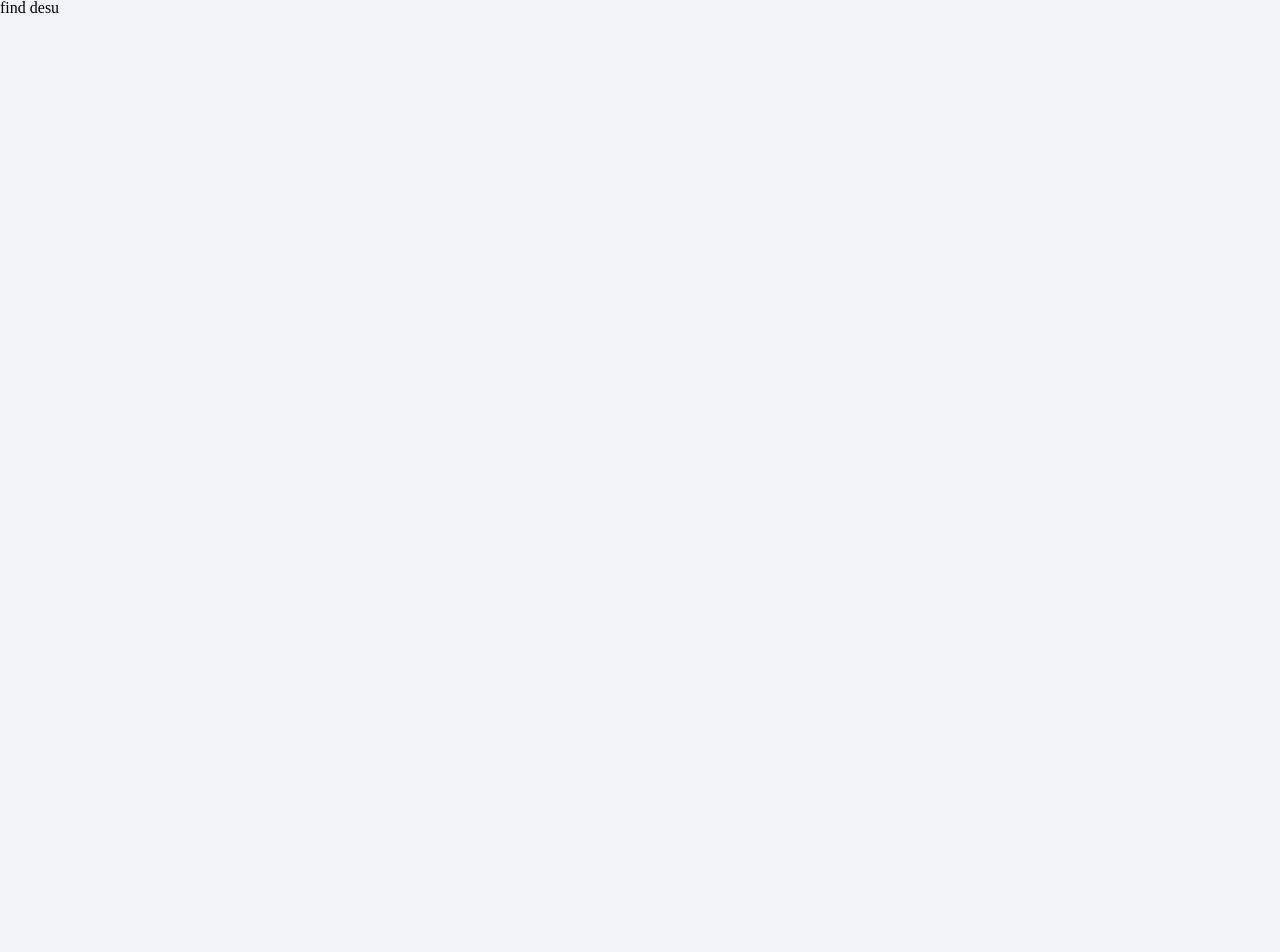
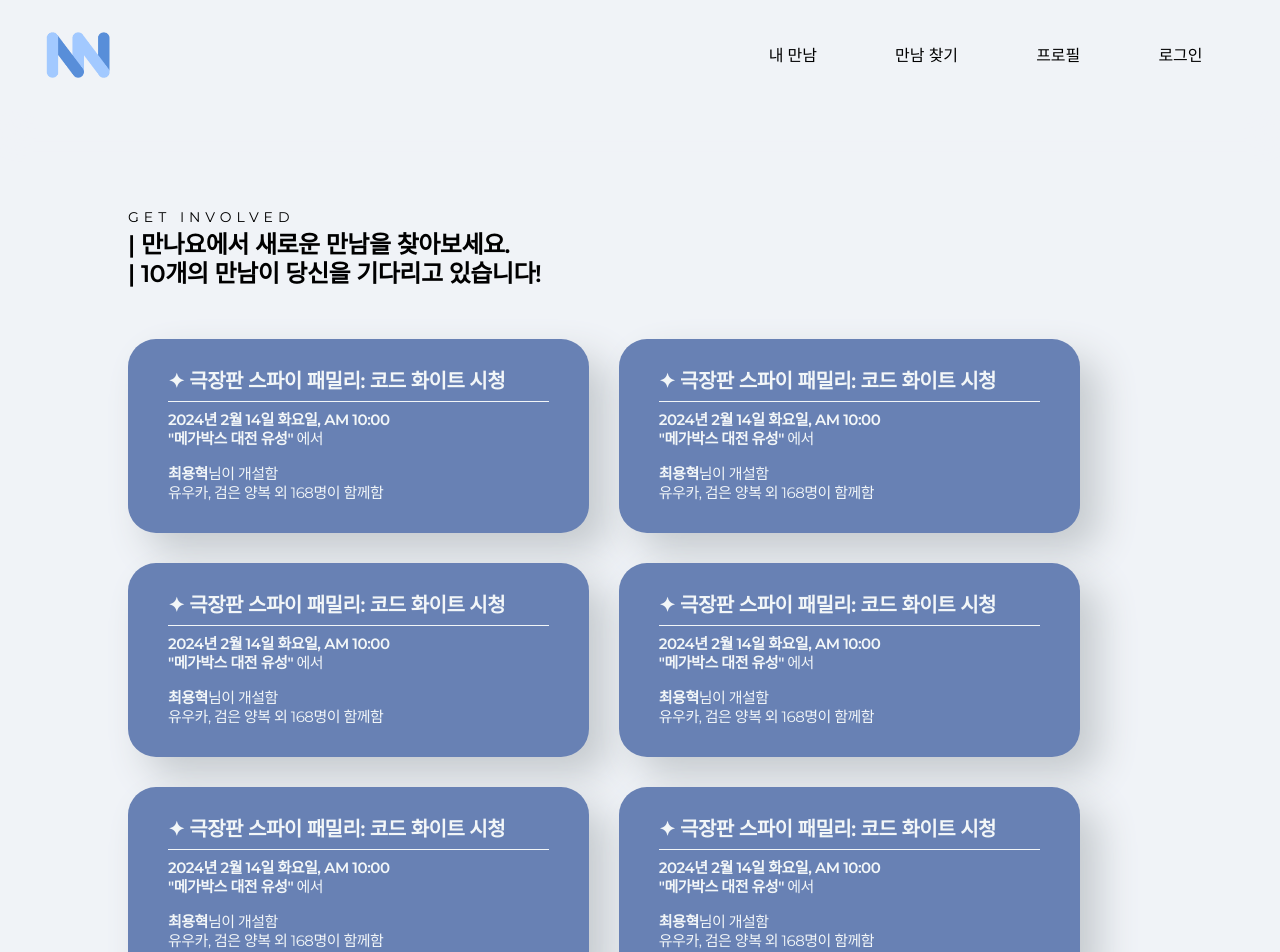
Before and after one commit to oRE-o/Mannayo-KAIST, a React (Create React App) app in the folder client/: page /find in a window 1280 px wide. Shown: the top 952 px of the page. Before the commit the page ends 800 px from the top, so only its background shows below. Built offline with nearby package versions, Linux system fonts and the light colour scheme; a web font is replaced by a local one.

Commit message:
Add: Notfound page

```diff
--- a/client/src/components/Footer.js
+++ b/client/src/components/Footer.js
@@ -4,8 +4,10 @@ import "./css/Footer.css"
 const Footer = () => {
     return (
         <footer>
+            <div className="space-50px"></div>
             <div className="footer-text">SPARCS Newbie Project Demo - Mannayo</div>
             <div className="footer-text">Powered with チョテン by oreo@sparcs.org</div>
+            <div className="space-50px"></div>
         </footer>
     );
 }
--- a/client/src/components/Header.js
+++ b/client/src/components/Header.js
@@ -6,10 +6,9 @@ import logo from "./logo300.png";
 
 const Header = () => {
     const navigate = useNavigate();
-
     return (
         <header>
-            <img src={logo} alt="logo" className="logo"></img>
+            <img src={logo} alt="logo" className="logo"  onClick={ () => navigate("/") }></img>
             <ul className="navbar">
                 <li className="nav-item" onClick={ () => navigate("/dashboard") }>내 만남</li>
                 <li className="nav-item" onClick={ () => navigate("/find") }>만남 찾기</li>
--- /dev/null
+++ b/client/src/components/Notfound.js
@@ -0,0 +1,10 @@
+import React from "react";
+import bocchi from "./bocchi.mp4";
+const NotFoundVideo = () => {
+    return (
+        <video src={bocchi} autoPlay muted loop> </video>
+
+    );
+}
+
+export default NotFoundVideo;
--- a/client/src/pages/Dashboard.js
+++ b/client/src/pages/Dashboard.js
@@ -24,9 +24,7 @@ const Dashboard = () => {
                     <MeetingCard/>
                 </div>
             </div>
-            <div className="space-50px"></div>
             <Footer/>
-            <div className="space-50px"></div>
         </>
     );
 }
--- a/client/src/pages/Find.js
+++ b/client/src/pages/Find.js
@@ -1,7 +1,30 @@
+import Footer from "../components/Footer";
+import Header from "../components/Header";
+import MeetingCard from "../components/MeetingCard";
+
 const FindPage = () => {
     return (
         <>
-            <h2>find desu</h2>
+            <Header/>
+            <div className="main-content-wrapper">
+                <div className='space-100px'></div>
+                <div className="small-title">GET INVOLVED</div>
+                <div className="greetings">| 만나요에서 새로운 만남을 찾아보세요.</div>
+                <div className="greetings">| 10개의 만남이 당신을 기다리고 있습니다!</div>
+
+                <div className='space-50px'></div>
+
+                <div className="list-wrapper">
+                    <MeetingCard/>
+                    <MeetingCard/>
+                    <MeetingCard/>
+                    <MeetingCard/>
+                    <MeetingCard/>
+                    <MeetingCard/>
+                    <MeetingCard/>
+                </div>
+            </div>
+            <Footer/>
         </>
     );
 }
--- a/client/src/pages/home.js
+++ b/client/src/pages/home.js
@@ -13,7 +13,8 @@ const HomePage = () => {
           <div className='subtitle'>꿈꾸던 만남의 장소는 이미 이 곳에.</div>
           <div className='subtitle'>숨겨진 KAISTian들을 이어주는, 만나요 프로젝트입니다.</div>
         </div>
-        <div className='space-300px'></div>
+        <div className='space-200px'></div>
+        <div className='space-50px'></div>
         <Footer />
         </>
     );
--- a/client/src/pages/notfound.js
+++ b/client/src/pages/notfound.js
@@ -1,7 +1,21 @@
+import Footer from "../components/Footer";
+import Header from "../components/Header";
+import NotFoundVideo from "../components/Notfound";
+
 const PageNotFound = () => {
     return (
         <>
-            <h2>404 Page Not Found!</h2>
+            <Header />
+            <div className="main-content-wrapper">
+                <div className='space-100px'></div>
+                <div className="small-title">404 Not Found...</div>
+                <div className="greetings">| 당신은 막다른 길에 당도했다.</div>
+                <div className="greetings">| @oreothecream</div>
+                <div className='space-50px'></div>
+                <NotFoundVideo />
+                <div className='space-50px'></div>
+            </div>
+            <Footer />
         </>
     );
 }
```
Also changed, not shown: client/src/components/Searchbar.js (added, +9 -0 lines), 1 other file (tests, documents, lock files or other folders).
